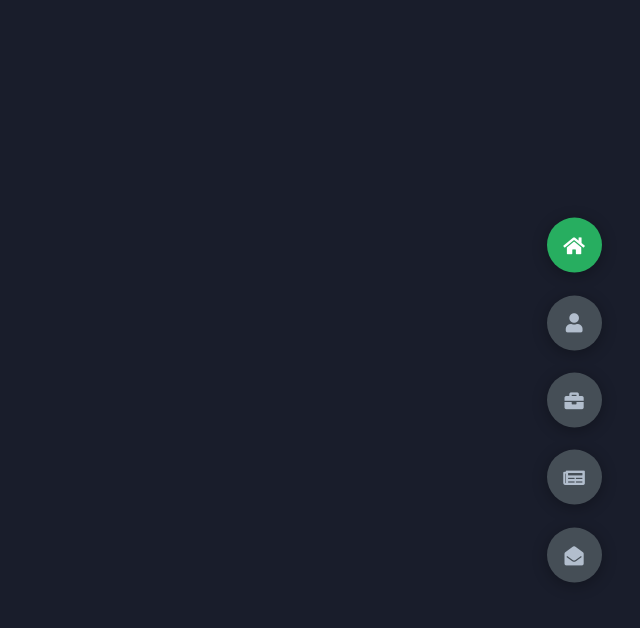
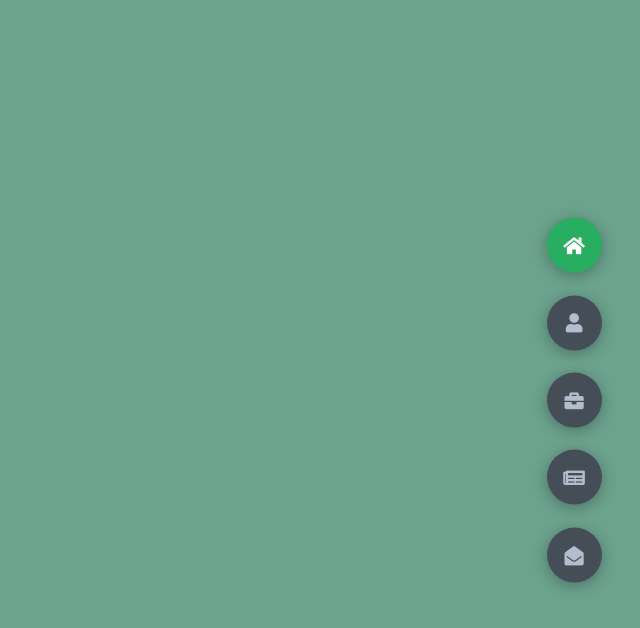
Before and after one commit to NicolaSilviu/AWP-website, a plain HTML site: page index.html in a window 1280 px wide. Both pictures are taken after a click on the element 1214 px from the left and 245 px from the top of the page. Shown: the whole page, without its empty margins (640-1280 px from the left). Drawn offline with Linux system fonts and the light colour scheme.

Commit message:
implemented active sections with different colors

```diff
--- a/app.js
+++ b/app.js
@@ -1,7 +1,7 @@
 const sections = document.querySelectorAll('.section');
 const sectBtns = document.querySelectorAll('.controlls');
 const sectBtn = document.querySelectorAll('.control');
-const allSections = document.querySelectorAll('.main-content');
+const allSections = document.querySelector('.main-content');
 
 
 function PageTransitions(){
@@ -13,6 +13,26 @@ function PageTransitions(){
             this.className += ' active-btn'
         })
     }
+
+    //Sections Active class
+    allSections.addEventListener('click', (e) =>{
+        const id = e.target.dataset.id;
+        if(id){
+            // Remove selected from the other btns
+            sectBtns.forEach((btn) =>{
+                btn.classList.remove('active')
+            })
+            e.target.classList.add('active')
+
+            // Hide other sections
+            sections.forEach((section) =>{
+                section.classList.remove('active')
+            })
+
+            const element = document.getElementById(id);
+            element.classList.add('active');
+        }
+    })
 }
 
 PageTransitions();
--- a/styles/styles.scss
+++ b/styles/styles.scss
@@ -61,28 +61,45 @@ section{
 .sec1{
     display: none;
     transform: translateY(0) scale(1);
+    background-color: rgb(108, 163, 142);
 }
 
 .sec2{
     display: none;
     transform: translateY(0) scale(1);
+    background-color: slateblue;
 }
 
 .sec3{
     display: none;
     transform: translateY(0) scale(1);
+    background-color: rgb(90, 205, 186);
 }
 
 .sec4{
     display: none;
     transform: translateY(0) scale(1);
+    background-color: rgb(192, 90, 205);
 }
 
 .sec5{
     display: none;
     transform: translateY(0) scale(1);
+    background-color: rgb(205, 167, 90);
 }
 
+.active{
+    display: block;
+    animation: scaleAnim 1s ease-in-out;
+    @keyframes scaleAnim {
+        0%{
+            transform: translateY(-100%) scaleY(0);
+        }
+        100%{
+            transform: translateY(0) scaleY(1);
+        }
+    }
+}
 
 //Controls
 .controlls{
```
Also changed, not shown: styles/styles.css, 1 other file.
